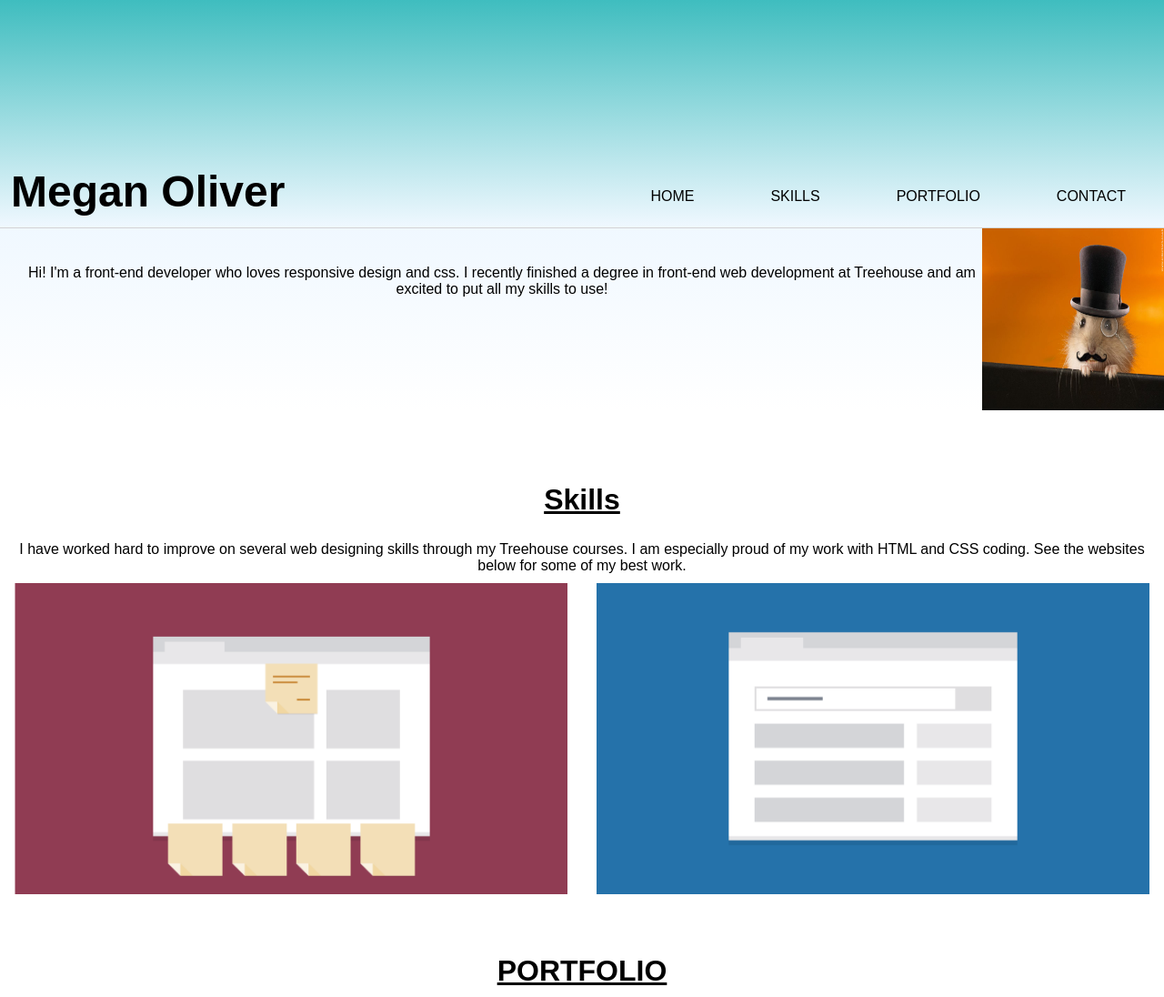
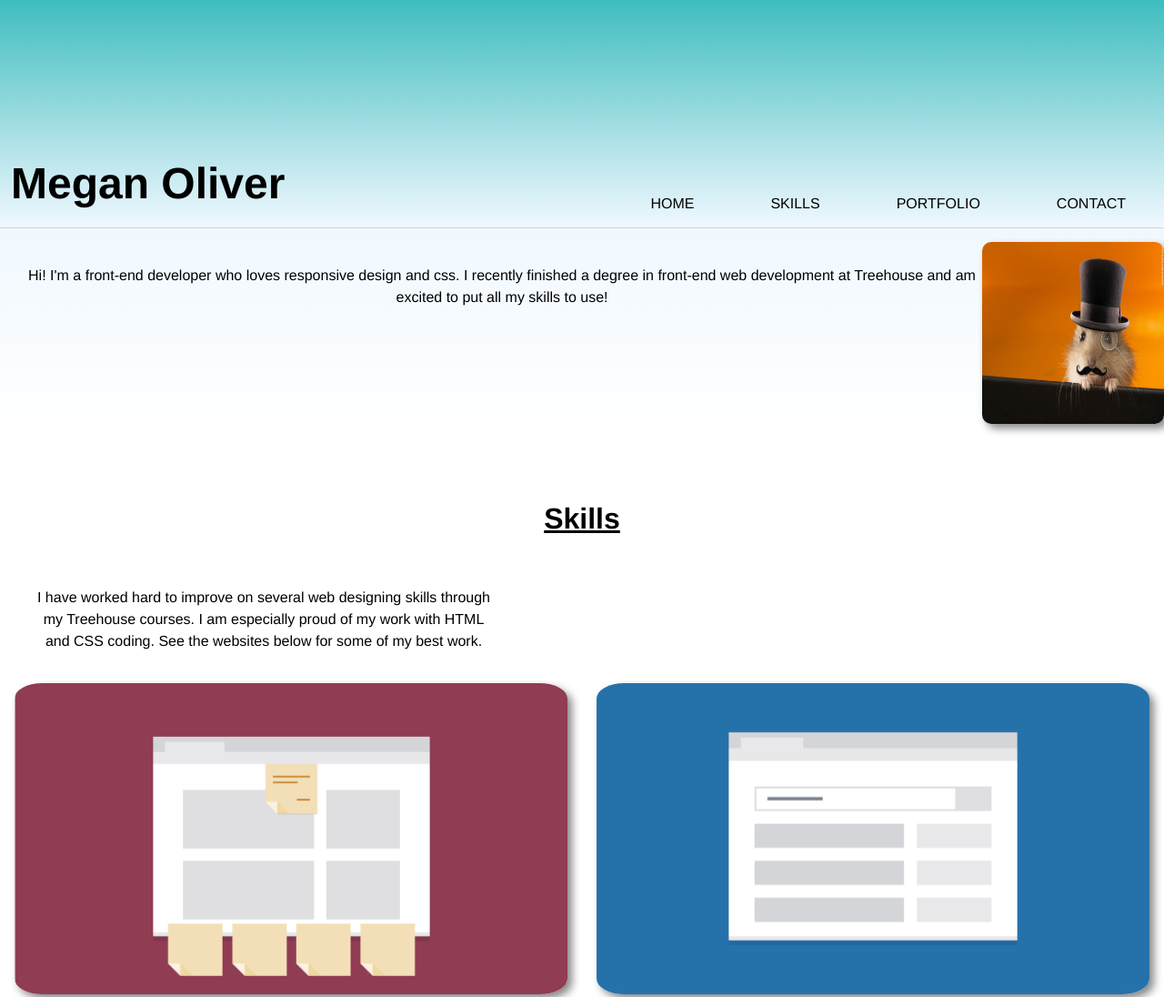
Before and after one commit to meganoliver/Responsive-Layout-Project, a plain HTML site: page index.html in a window 1280 px wide. Shown: the top 1096 px of the page at 91% size. Drawn offline with Linux system fonts and the light colour scheme.

Commit message:
more cleaning up

```diff
--- a/css/style.css
+++ b/css/style.css
@@ -6,6 +6,8 @@ body {
 
 img {
   width: 95%;
+  border-radius: 5%;
+  box-shadow: 5px 5px 10px #888;
 }
 
 p {
@@ -33,12 +35,19 @@ a:visited {
   color: black;
 }
 
+body {
+  font: normal 1em/1.5 "Helvetica Neue", Helvetica, Arial, sans-serif;
+}
+
 /*Header Styling*/
 
 ul {
   list-style: none;
   display: inline-block;
   padding: 0;
+  padding-bottom: 5px;
+  margin-top: 0;
+  margin-bottom: 0;
 }
 
 li {
@@ -56,6 +65,10 @@ li {
 }
 
 .title {
+  margin-bottom: 0;
+}
+
+.title {
   margin: 0 auto;
   padding-bottom: 35px;
   padding-top: 15px;
@@ -66,6 +79,7 @@ li {
 #profile-pic {
   width: 200px;
   height: 200px;
+  margin-top: 15px;
 }
 
 .introduction {
@@ -90,8 +104,10 @@ li {
 }
 
 .skills p {
-  padding: 0;
+  margin-right: 5;
   margin: 0 10px 10px;
+  width: 40%;
+  text-align: center;
 }
 
 #skills {
@@ -105,9 +121,12 @@ li {
 
 .portfolio p {
   margin: 0 auto;
+  padding-top: 0;
+  padding-bottom: 5em;
 }
 #contact {
   text-decoration: underline;
+  display: block;
 }
 .contact p {
   padding: 5px;
--- a/index.html
+++ b/index.html
@@ -15,14 +15,14 @@
         <li><a href="#skills">SKILLS</a></li>
         <li><a href="#portfolio">PORTFOLIO</a></li>
         <li><a href="#contact">CONTACT</a></li>
+    </header>
 
-    </header>
-      <div class="introduction" class="clearfix">
-        <img src="images/hamster.jpg" ref="Picture of Megan Oliver" id="profile-pic">
-        <p>
+    <div class="introduction" class="clearfix">
+      <img src="images/hamster.jpg" ref="Picture of Megan Oliver" id="profile-pic">
+      <p>
           Hi! I'm a front-end developer who loves responsive design and css. I recently finished a degree in front-end web development at Treehouse and am excited to put all my skills to use!
-        </p>
-      </div>
+      </p>
+    </div>
 
       <div class="skills" class="clearfix">
         <h2 id="skills">Skills</h2>
```
